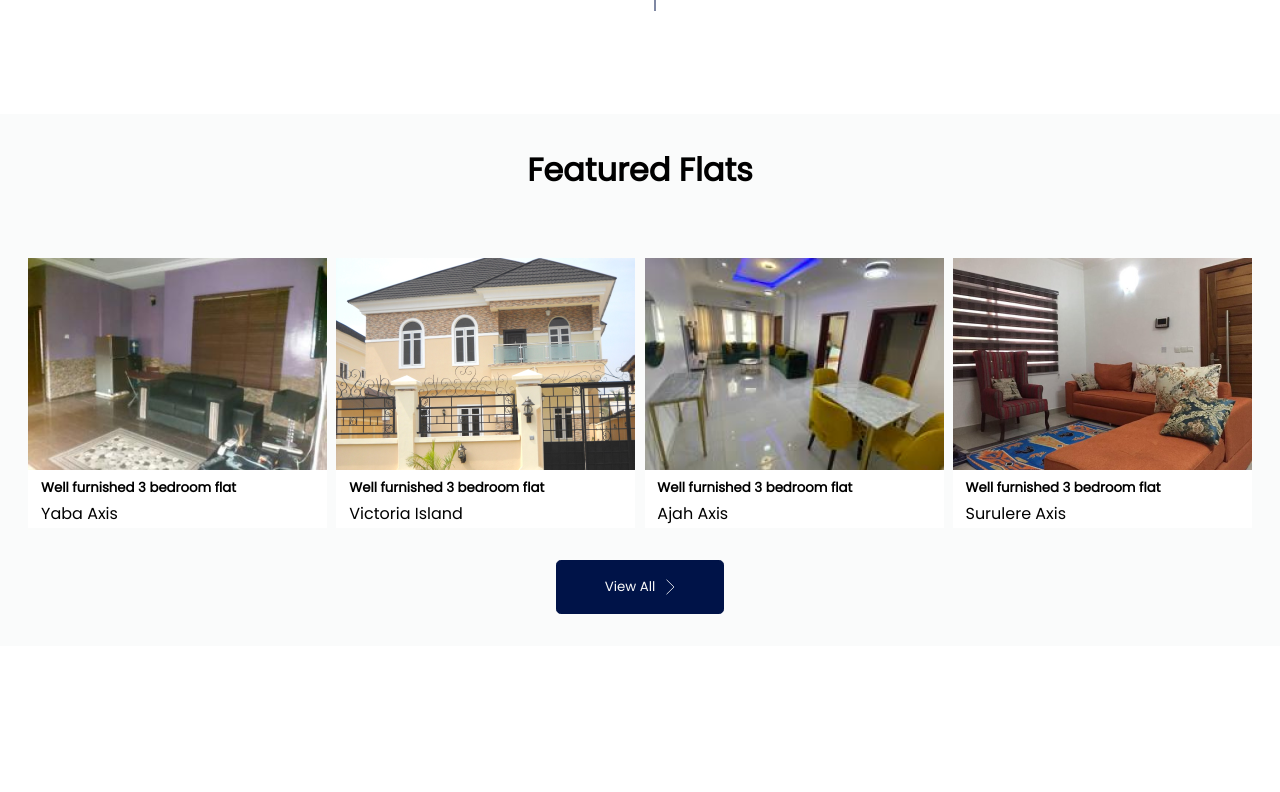
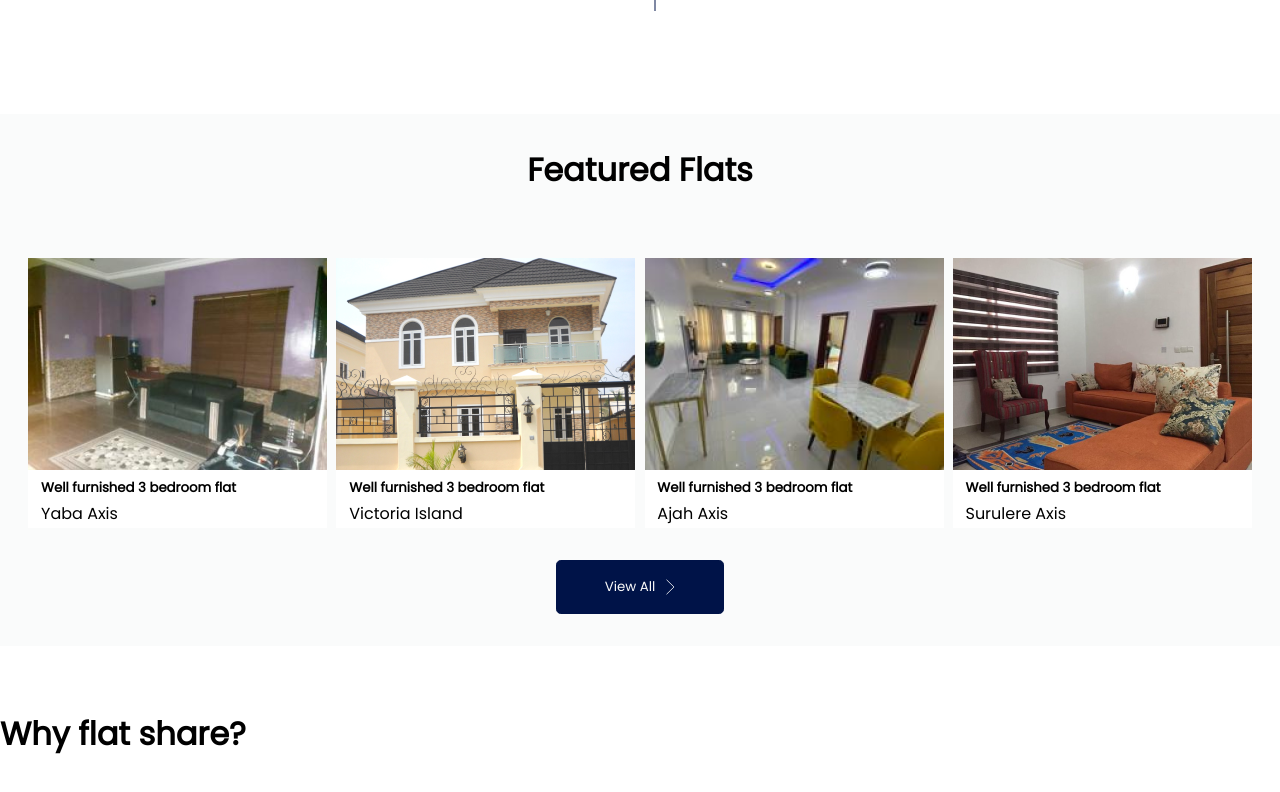
Before and after one commit to DebayoTomisin/Flat-Share, a React (Create React App) app: page / in a window 1280 px wide. Shown: the part 1844-2636 px from the top of the page. After the commit the page ends 2602 px from the top, so only its background shows below. Built offline with nearby package versions, Linux system fonts and the light colour scheme.

Commit message:
added the user sctions section

```diff
--- a/src/Home.js
+++ b/src/Home.js
@@ -3,6 +3,7 @@ import Header from "./components/header/Header"
 import Hero from "./components/hero/Hero"
 import Roomates from "./components/roommates/Roomates"
 import FeaturedRooms from "./components/featured-rooms/FeaturedRooms"
+import Pitch from "./components/pitch/Pitch"
 
 
 const Home = () =>
@@ -13,6 +14,7 @@ const Home = () =>
             <Hero/>
             <Roomates/>
             <FeaturedRooms/>
+            <Pitch/>
         </>
     )
 }
--- a/src/components/featured-rooms/featured.module.scss
+++ b/src/components/featured-rooms/featured.module.scss
@@ -1,7 +1,7 @@
 .section
 {
     margin-top: 5rem;
-    margin-bottom: 20rem;
+    margin-bottom: 4rem;
 
     .title
     {
--- /dev/null
+++ b/src/components/pitch/Pitch.js
@@ -0,0 +1,15 @@
+import React from "react"
+import styles from "./pitch.module.scss"
+
+const Pitch = props =>
+{
+    const { className } = props
+    return (
+        <div className={[styles["pitch"], className].join(" ")}>
+            <h1>Why flat share?</h1>
+        </div>
+
+    )
+}
+
+export default Pitch
```
Also changed, not shown: src/components/pitch/pitch.module.scss (added).
